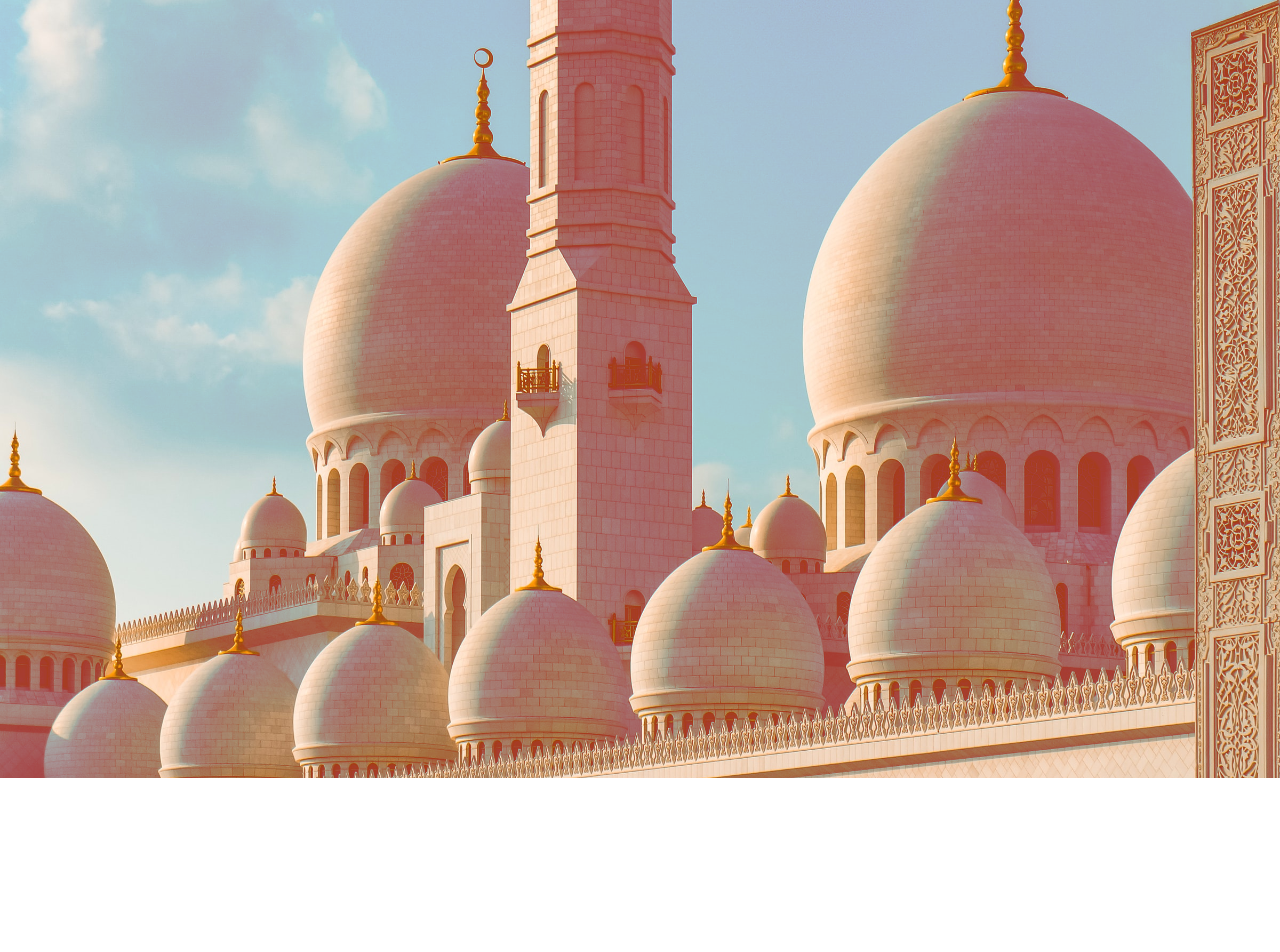
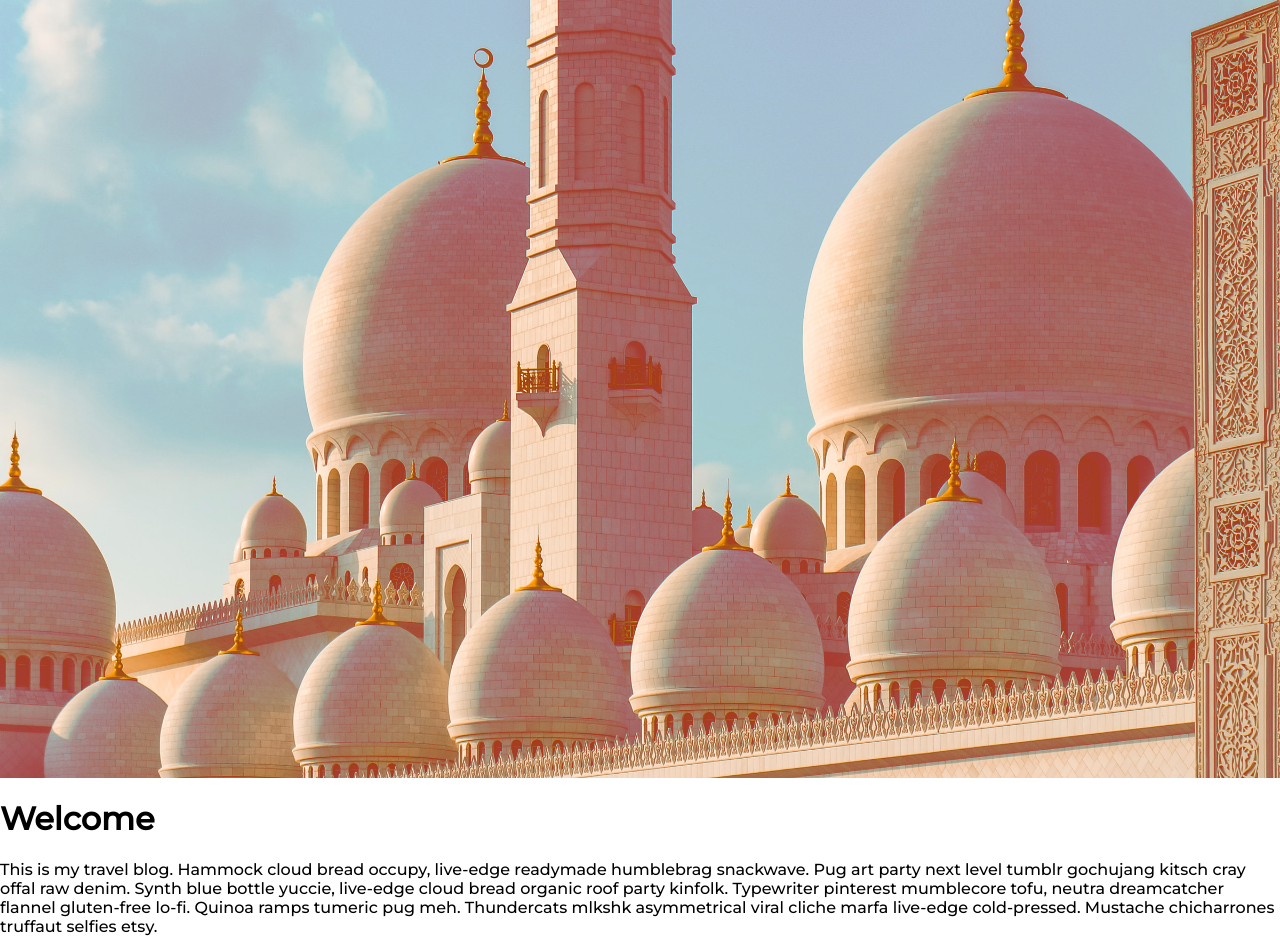
Before and after one commit to LINDGRENBA/travel-landing-page, a plain HTML site: page index.html in a window 1280 px wide. Shown: the part 122-1074 px from the top of the page. Before the commit the page ends 900 px from the top, so only its background shows below. Drawn offline with Linux system fonts and the light colour scheme.

Commit message:
Add intro message with hipster ipsum.

```diff
--- a/index.html
+++ b/index.html
@@ -19,7 +19,10 @@
     <a href="#" class="cta"><button>Contact</button></a>
   </header>
   <div class="blended-img">
-
+  </div>
+  <div class="intro-text">
+    <h1>Welcome</h1>
+    <p>This is my travel blog. Hammock cloud bread occupy, live-edge readymade humblebrag snackwave. Pug art party next level tumblr gochujang kitsch cray offal raw denim. Synth blue bottle yuccie, live-edge cloud bread organic roof party kinfolk. Typewriter pinterest mumblecore tofu, neutra dreamcatcher flannel gluten-free lo-fi. Quinoa ramps tumeric pug meh. Thundercats mlkshk asymmetrical viral cliche marfa live-edge cold-pressed. Mustache chicharrones truffaut selfies etsy.</p>
   </div>
 </body>
 </html>
```
